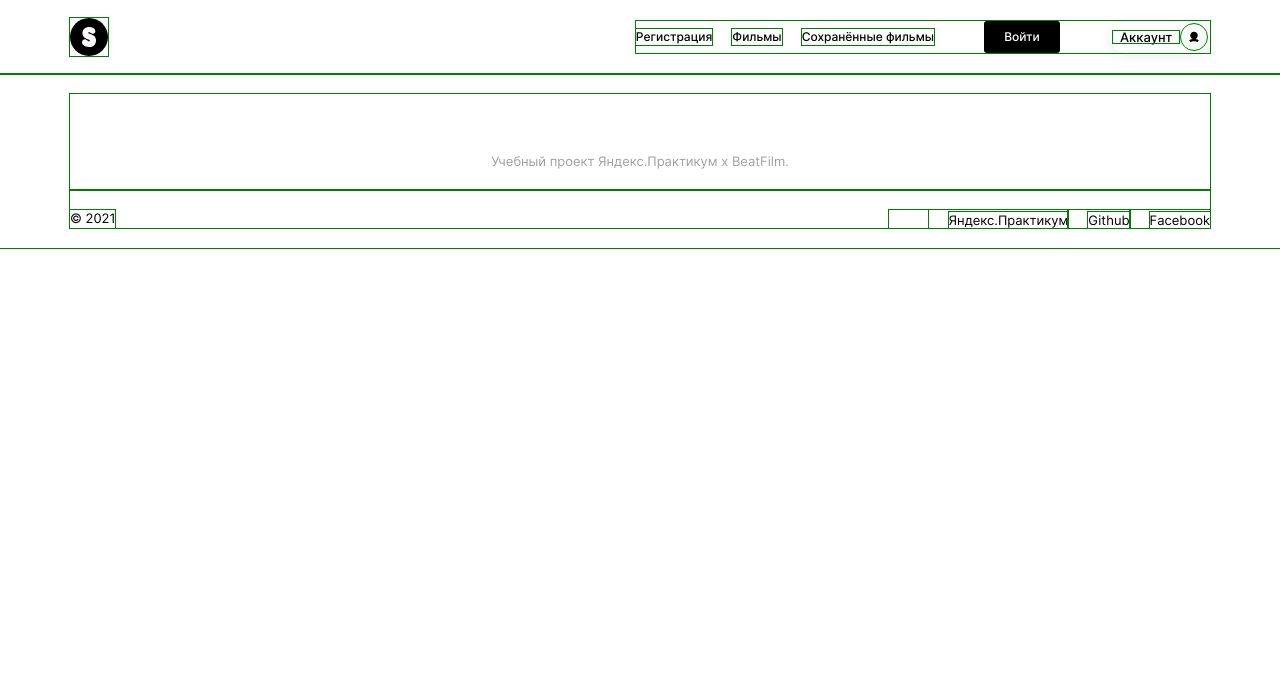
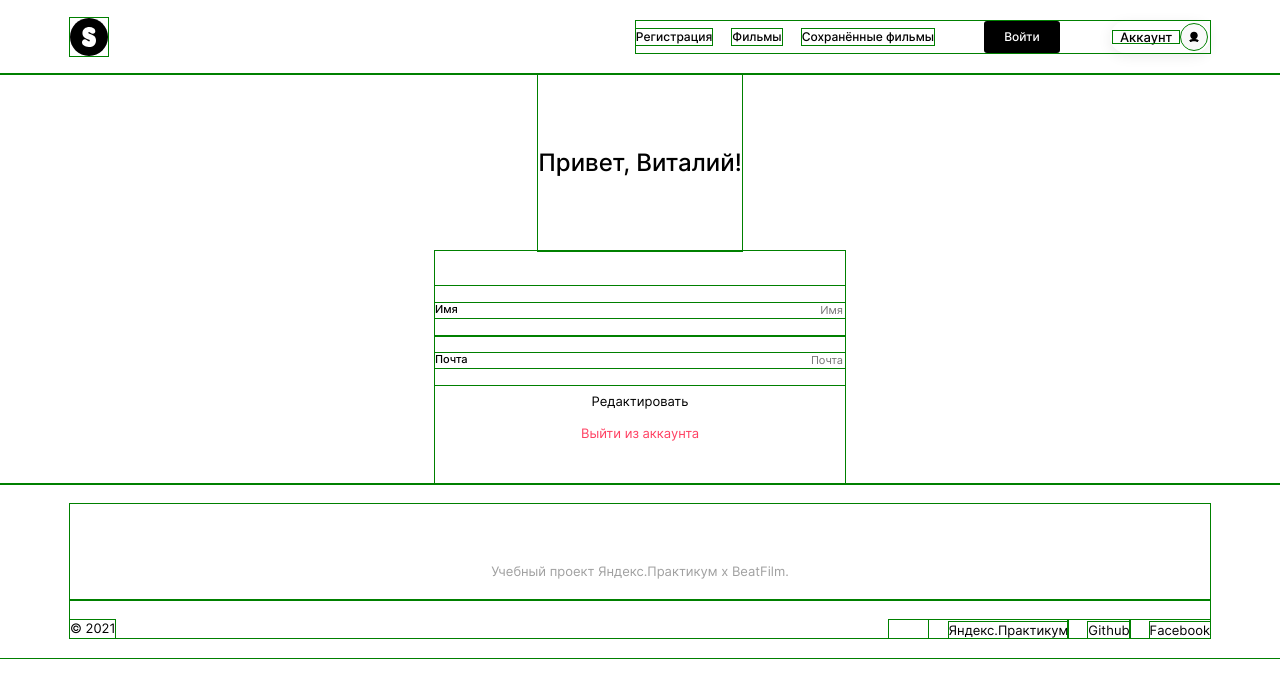
Before and after one commit to AmoryMeow/movies-explorer-frontend, a React (Create React App) app: page /profile in a window 1280 px wide. Shown: the top 698 px of the page. Built offline with nearby package versions, Linux system fonts and the light colour scheme.

Commit message:
feat: Profile

```diff
--- a/src/components/App/App.js
+++ b/src/components/App/App.js
@@ -5,6 +5,7 @@ import Main from '../Main/Main';
 import Header from '../Header/Header';
 import Footer from '../Footer/Footer';
 import Movies from '../Movies/Movies';
+import Profile from '../Profile/Profile';
 
 function App() {
   return (
@@ -25,6 +26,10 @@ function App() {
           <Movies savedMovies={true}/>
         </Route>
 
+        <Route path="/profile">
+          <Profile/>
+        </Route>
+
       </Switch>
 
       <Footer />
--- a/src/components/Header/Header.css
+++ b/src/components/Header/Header.css
@@ -41,10 +41,14 @@
   border: none;
   outline: none;
   padding: 0;
-  width: 76px;
+  min-width: 76px;
   height: 32px;
   border-radius: 3px;
   margin-left: 30px;
+  text-decoration: none;
+  display: flex;
+  align-items: center;
+  justify-content: center;
 }
 
 .header__signin:hover {
@@ -65,6 +69,8 @@
   align-items: center;
   justify-content: space-between;
   padding: 3px;
+  box-sizing: border-box;
+  text-decoration: none;
 }
 
 .header__profile-text {
@@ -74,6 +80,7 @@
   font-size: 13px;
   line-height: 12px;
   padding: 0 7px;
+  color: #000
 }
 
 .header__profile-img {
--- a/src/components/Header/Header.js
+++ b/src/components/Header/Header.js
@@ -8,14 +8,14 @@ function Header() {
     <header className="header">
       <NavLink to="/" className="logo"><img src={logo} alt="Логотип"/></NavLink>
       <nav className="header__menu">
-        <NavLink to="/" className="header__menu-item">Регистрация</NavLink>
+        <NavLink to="/signup" className="header__menu-item">Регистрация</NavLink>
         <NavLink to="/movies" className="header__menu-item">Фильмы</NavLink>
         <NavLink to="/saved-movies" className="header__menu-item">Сохранённые фильмы</NavLink>
-        <button className="header__signin">Войти</button>
-        <button className="header__profile">
+        <NavLink to="/signin" className="header__signin">Войти</NavLink>
+        <NavLink to="/profile" className="header__profile">
           <p className="header__profile-text">Аккаунт</p>
           <img src={profile} alt="Аккаунт" className="header__profile-img"/>
-        </button>
+        </NavLink>
       </nav>
     </header>
   )
--- /dev/null
+++ b/src/components/Profile/Profile.css
@@ -0,0 +1,96 @@
+.profile {
+  display: flex;
+  flex-direction: column;
+  align-items: center;
+}
+
+.profile__title {
+  margin: 0;
+  padding: 74px 0;
+  font-style: normal;
+  font-weight: 500;
+  font-size: 24px;
+  line-height: 29px;
+  text-align: center;
+}
+
+.profile__form {
+  display: flex;
+  flex-direction: column;
+  width: 410px;
+  padding: 35px 0;
+}
+
+.profile__field {
+  padding: 17px 0;
+  display: flex;
+  flex-direction: column;
+  border-bottom: 1px solid #E8E8E8;
+}
+
+.profile__field:last-of-type {
+  border: none;
+}
+
+.profile__label {
+  display: flex;
+  justify-content: space-between;
+  font-style: normal;
+  font-weight: 500;
+  font-size: 11px;
+  line-height: 13px;
+}
+
+.profile__input {
+  background-color: transparent;
+  text-align: end;
+  font-style: normal;
+  font-weight: normal;
+  font-size: 11px;
+  line-height: 13px;
+  border: none;
+  outline: none;
+}
+
+.profile__button {
+  font-style: normal;
+  font-weight: normal;
+  font-size: 13px;
+  line-height: 16px;
+  text-align: center;
+  border: none;
+  outline: none;
+  padding: 8px;
+  background-color: transparent;
+  cursor: pointer;
+}
+
+.profile__button:hover {
+  opacity: 0.7;
+}
+
+.profile__button_type_edit {
+
+}
+
+.profile__button_type_exit {
+  color: #FF4062;
+}
+
+.profile__button_type_save {
+  font-weight: 500;
+  font-size: 14px;
+  line-height: 17px;
+  padding: 14px 0;
+  background-color: #F8F8F8;
+}
+
+.profile__error {
+  padding: 20px;
+  font-style: normal;
+  font-weight: normal;
+  font-size: 11px;
+  line-height: 13px;
+  text-align: center;
+  color: #FF004C;
+}
--- /dev/null
+++ b/src/components/Profile/Profile.js
@@ -0,0 +1,46 @@
+import React from 'react';
+import './Profile.css';
+
+function Profile() {
+
+  const [viewMode, setViewMode] = React.useState(true);
+
+  function handleEditClick(evt) {
+    evt.preventDefault();
+    setViewMode(false)
+  }
+
+  return (
+    <section className="profile">
+      <h2 className="profile__title">Привет, Виталий!</h2>
+      <form className="profile__form" action="post" name="profile" noValidate>
+        <article className="profile__field">
+          <label class="profile__label">Имя
+            <input class="profile__input profile__input_type_name" id="name-input" type="text" name="name"
+              placeholder="Имя" required minlength="2" maxlength="30" disabled={viewMode}/>
+          </label>
+        </article>
+        <article className="profile__field">
+          <label class="profile__label">Почта
+            <input class="profile__input profile__input_type_email" id="email-input" type="text" name="email"
+              placeholder="Почта" required minlength="2" maxlength="30" disabled={viewMode}/>
+          </label>
+        </article>
+        {viewMode ? (
+          <>
+            <button className="profile__button profile__button_type_edit" onClick={handleEditClick}>Редактировать</button>
+            <button className="profile__button profile__button_type_exit">Выйти из аккаунта</button>
+          </>
+        ) :(
+          <>
+            <span class="profile__error" id="name-input-error">ошибка</span>
+            <button className="profile__button profile__button_type_save">Сохранить</button>
+          </>
+        )}
+
+      </form>
+    </section>
+  );
+}
+
+export default Profile;
```
